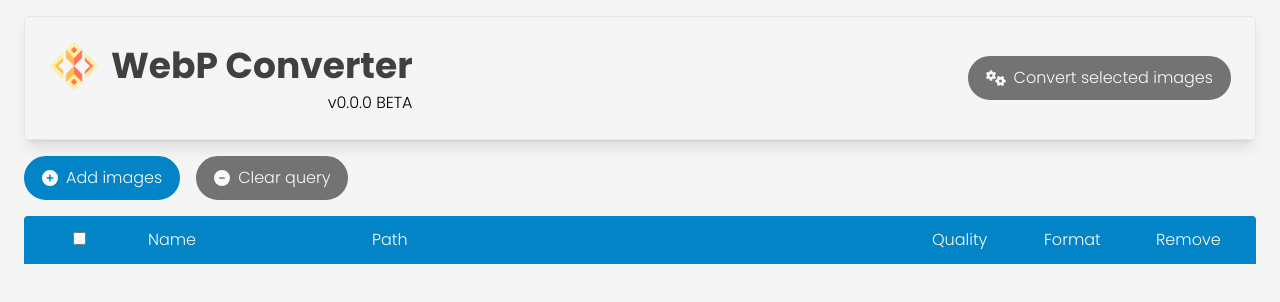
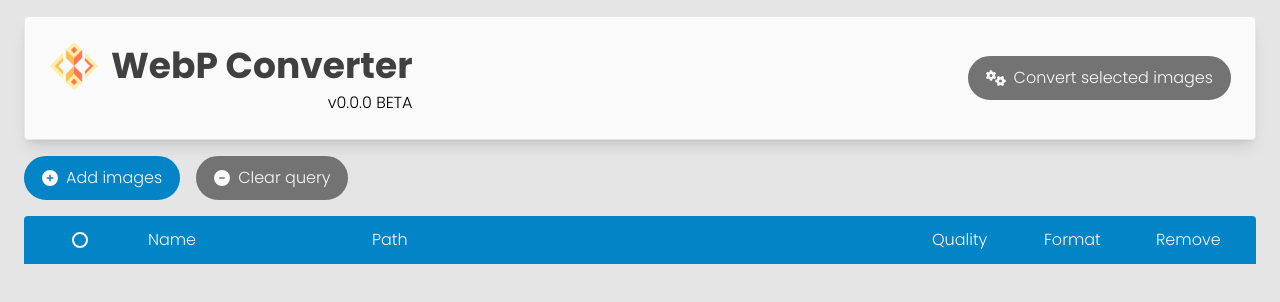
Before and after one commit to AlexAzumi/webp-converter, a React (Vite) app: page / in a window 1280 px wide. Shown: the top 302 px of the page. Built offline with nearby package versions, Linux system fonts and the light colour scheme.

Commit message:
Update checkbox design and background color

```diff
--- a/src/App.tsx
+++ b/src/App.tsx
@@ -169,7 +169,7 @@ const App = () => {
       {/* Loader screen */}
       <Loader show={processing} />
       {/* Content */}
-      <div className='flex flex-col h-full px-6 bg-neutral-100'>
+      <div className='flex flex-col h-full overflow-y-auto px-6 bg-neutral-200'>
         {/* Header */}
         <Header
           handleClickClearQuery={handleClickClearQuery}
--- a/src/components/Header/Header.tsx
+++ b/src/components/Header/Header.tsx
@@ -62,8 +62,8 @@ const Header: FC<HeaderProps> = ({
 
   return useMemo(
     () => (
-      <div className='sticky top-0 py-4 bg-neutral-100'>
-        <div className='flex border p-6 justify-between items-center shadow-lg mb-4 rounded'>
+      <div className='sticky top-0 py-4 bg-neutral-200 z-10'>
+        <div className='flex border p-6 justify-between items-center shadow-lg mb-4 rounded bg-neutral-50'>
           <div className='flex flex-col items-end select-none'>
             <h1 className='flex items-center text-4xl font-bold mb-0 text-neutral-700'>
               <img className='mr-3' src='/logo.svg' width={50} />
--- a/src/components/ImagesTable/ImagesTable.tsx
+++ b/src/components/ImagesTable/ImagesTable.tsx
@@ -54,13 +54,16 @@ const ImagesTable: FC<ImagesTableProps> = ({
         <thead>
           <tr className='mb-2'>
             <TableHeader className='text-center w-1/12'>
+              <div className='flex justify-center items-center'>
                 <input
+                  disabled={processing}
                   type='checkbox'
                   checked={checkIfSelectedAll()}
                   onChange={(event) =>
                     handleClickColCheckbox(event.currentTarget.checked)
                   }
                 />
+              </div>
             </TableHeader>
             <TableHeader className='w-2/12'>Name</TableHeader>
             <TableHeader className='w-5/12'>Path</TableHeader>
@@ -73,11 +76,14 @@ const ImagesTable: FC<ImagesTableProps> = ({
           {selectedImages.map((item, index) => (
             <tr key={item.name} className='mb-2 last-of-type:mb-0'>
               <TableRow className='text-center'>
+                <div className='flex justify-center items-center'>
                   <input
+                    checked={item.selected}
+                    disabled={processing}
+                    onChange={() => handleClickRowCheckbox(index)}
                     type='checkbox'
-                  checked={item.selected}
-                  onChange={() => handleClickRowCheckbox(index)}
                   />
+                </div>
               </TableRow>
               <TableRow
                 className='whitespace-nowrap overflow-hidden text-ellipsis'
--- a/src/styles.css
+++ b/src/styles.css
@@ -37,4 +37,32 @@ body {
 
 #root {
   height: 100vh;
+  overflow: hidden;
 }
+
+input[type='checkbox'] {
+  display: grid;
+  place-content: center;
+  appearance: none;
+  width: 1rem;
+  height: 1rem;
+  border-radius: 100%;
+  border: 2px solid currentColor;
+}
+
+input[type='checkbox']::before {
+  border-radius: 100%;
+  box-shadow: inset 1em 1em currentColor;
+  content: '';
+  height: 0.5rem;
+  transform: scale(0);
+  width: 0.5rem;
+}
+
+input[type='checkbox']:checked::before {
+  transform: scale(1);
+}
+
+input[type='checkbox']:hover {
+  cursor: pointer;
+}
```
Lines whose indentation alone changed are shown as unchanged.
